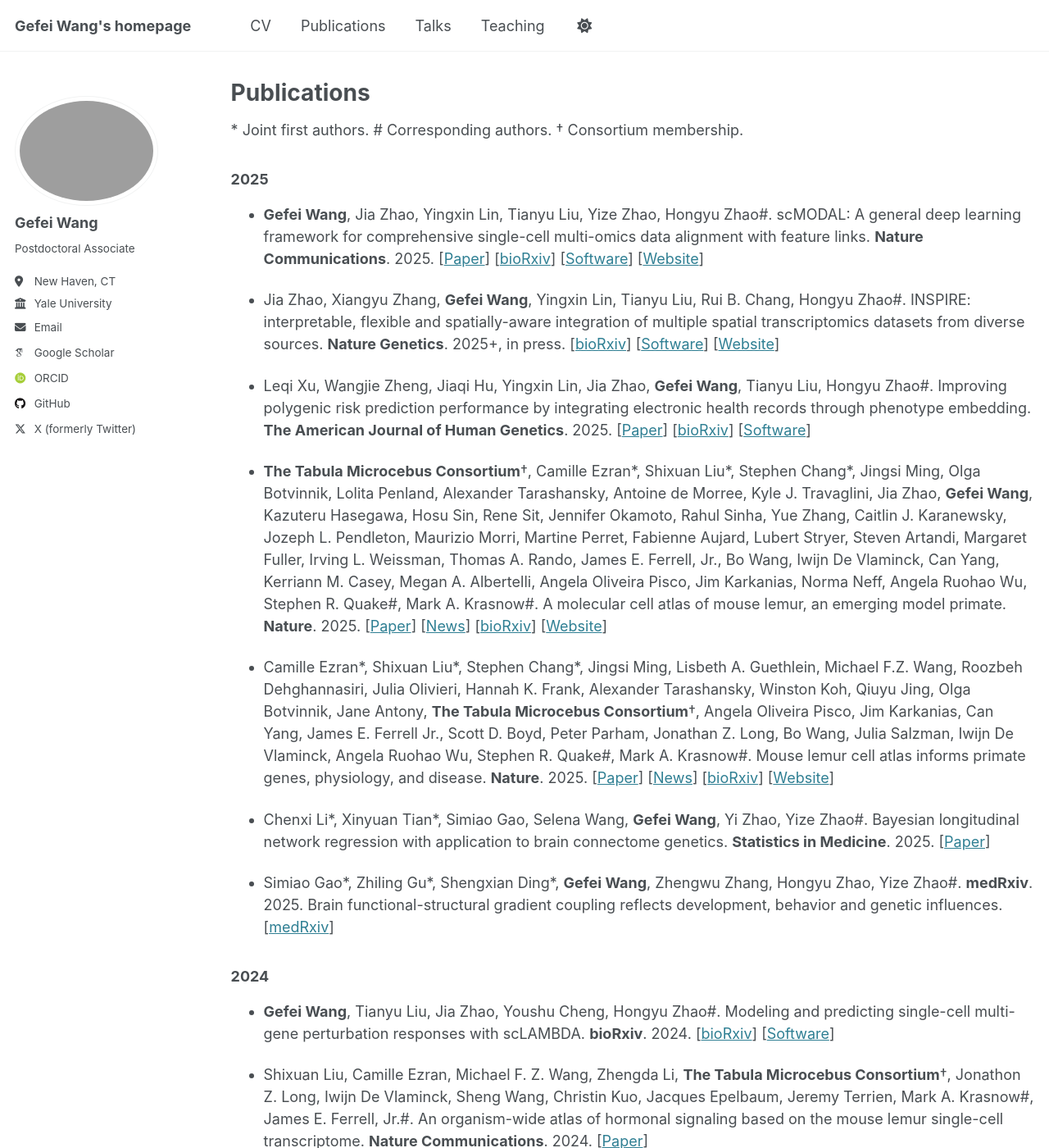
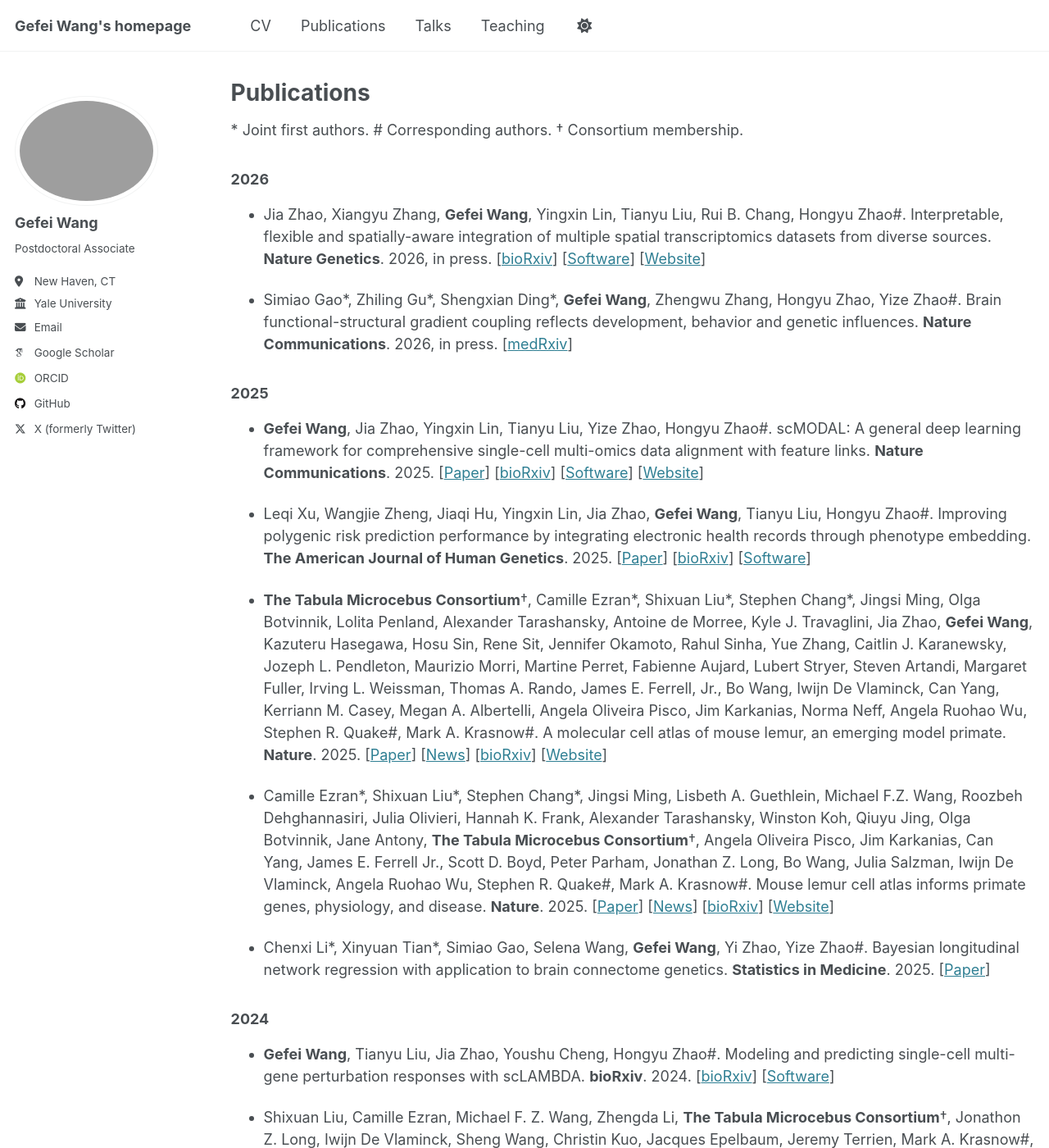
Before and after one commit to gefeiwang/gefeiwang.github.io, a Jekyll site: the page built from _pages/publications.md, in a window 1280 px wide and 1400 px high. Shown: the whole window at 82% size. Built offline with Jekyll 4.4.1, drawn with Linux system fonts in a browser that asks for light colours; some web fonts are replaced.

Commit message:
Add files via upload

```diff
--- a/_pages/publications.md
+++ b/_pages/publications.md
@@ -11,11 +11,15 @@ author_profile: true
 
 \* Joint first authors. # Corresponding authors. † Consortium membership.
 
+### 2026
+
+- Jia Zhao, Xiangyu Zhang, **Gefei Wang**, Yingxin Lin, Tianyu Liu, Rui B. Chang, Hongyu Zhao#. Interpretable, flexible and spatially-aware integration of multiple spatial transcriptomics datasets from diverse sources. **Nature Genetics**. 2026, in press. \[[bioRxiv](https://doi.org/10.1101/2024.09.23.614539)\] \[[Software](https://github.com/jiazhao97/INSPIRE)\] \[[Website](https://inspire-tutorial.readthedocs.io/en/latest/)\]
+
+- Simiao Gao\*, Zhiling Gu\*, Shengxian Ding\*, **Gefei Wang**, Zhengwu Zhang, Hongyu Zhao, Yize Zhao#. Brain functional-structural gradient coupling reflects development, behavior and genetic influences. **Nature Communications**. 2026, in press. \[[medRxiv](https://doi.org/10.1101/2025.09.16.25335918)\]
+
 ### 2025
 
 - **Gefei Wang**, Jia Zhao, Yingxin Lin, Tianyu Liu, Yize Zhao, Hongyu Zhao#. scMODAL: A general deep learning framework for comprehensive single-cell multi-omics data alignment with feature links. **Nature Communications**. 2025. \[[Paper](https://www.nature.com/articles/s41467-025-60333-z)\] \[[bioRxiv](https://doi.org/10.1101/2024.10.01.616142)\] \[[Software](https://github.com/gefeiwang/scMODAL)\] \[[Website](https://scmodal-tutorial.readthedocs.io/en/latest/)\]
-
-- Jia Zhao, Xiangyu Zhang, **Gefei Wang**, Yingxin Lin, Tianyu Liu, Rui B. Chang, Hongyu Zhao#. INSPIRE: interpretable, flexible and spatially-aware integration of multiple spatial transcriptomics datasets from diverse sources. **Nature Genetics**. 2025+, in press. \[[bioRxiv](https://doi.org/10.1101/2024.09.23.614539)\] \[[Software](https://github.com/jiazhao97/INSPIRE)\] \[[Website](https://inspire-tutorial.readthedocs.io/en/latest/)\]
 
 - Leqi Xu, Wangjie Zheng, Jiaqi Hu, Yingxin Lin, Jia Zhao, **Gefei Wang**, Tianyu Liu, Hongyu Zhao#. Improving polygenic risk prediction performance by integrating electronic health records through phenotype embedding. **The American Journal of Human Genetics**. 2025. \[[Paper](https://doi.org/10.1016/j.ajhg.2025.11.006)\] \[[bioRxiv](https://doi.org/10.1101/2025.08.05.668705)\] \[[Software](https://github.com/YCSGP/EEPRS)\]
 
@@ -24,8 +28,6 @@ author_profile: true
 - Camille Ezran\*, Shixuan Liu\*, Stephen Chang\*, Jingsi Ming, Lisbeth A. Guethlein, Michael F.Z. Wang, Roozbeh Dehghannasiri, Julia Olivieri, Hannah K. Frank, Alexander Tarashansky, Winston Koh, Qiuyu Jing, Olga Botvinnik, Jane Antony,  **The Tabula Microcebus Consortium**†, Angela Oliveira Pisco, Jim Karkanias, Can Yang, James E. Ferrell Jr., Scott D. Boyd, Peter Parham, Jonathan Z. Long, Bo Wang, Julia Salzman, Iwijn De Vlaminck, Angela Ruohao Wu, Stephen R. Quake#, Mark A. Krasnow#. Mouse lemur cell atlas informs primate genes, physiology, and disease. **Nature**. 2025. \[[Paper](https://www.nature.com/articles/s41586-025-09114-8)\] \[[News](https://www.nature.com/articles/d41586-025-01584-0)\] \[[bioRxiv](https://doi.org/10.1101/2022.08.06.503035)\] \[[Website](https://tabula-microcebus.ds.czbiohub.org/)\]
 
 - Chenxi Li\*, Xinyuan Tian\*, Simiao Gao, Selena Wang, **Gefei Wang**, Yi Zhao, Yize Zhao#. Bayesian longitudinal network regression with application to brain connectome genetics. **Statistics in Medicine**. 2025. \[[Paper](https://doi.org/10.1002/sim.70069)\]
-
-- Simiao Gao\*, Zhiling Gu\*, Shengxian Ding\*, **Gefei Wang**, Zhengwu Zhang, Hongyu Zhao, Yize Zhao#. **medRxiv**. 2025. Brain functional-structural gradient coupling reflects development, behavior and genetic influences. \[[medRxiv](https://doi.org/10.1101/2025.09.16.25335918)\]
 
 ### 2024
 
```
